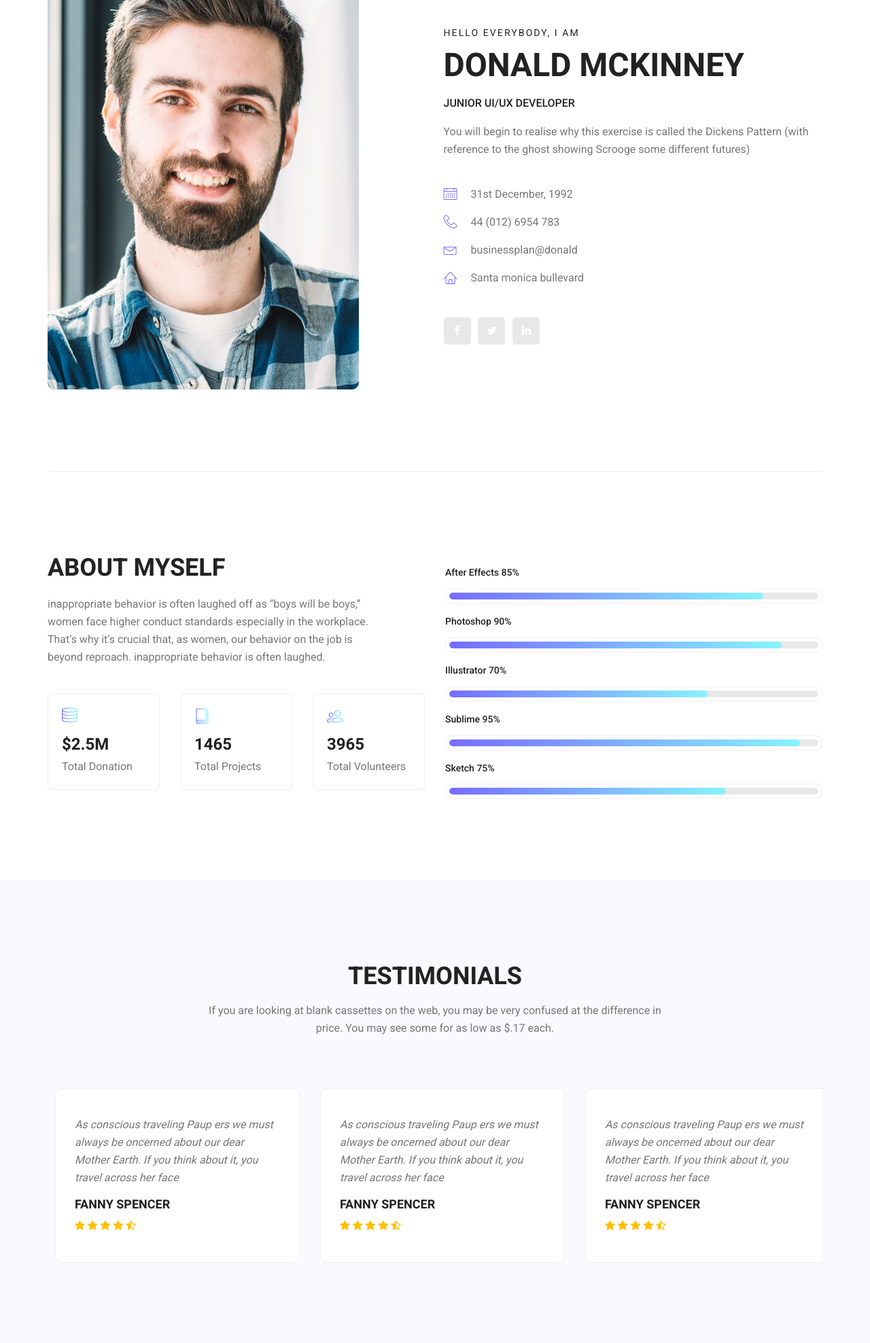
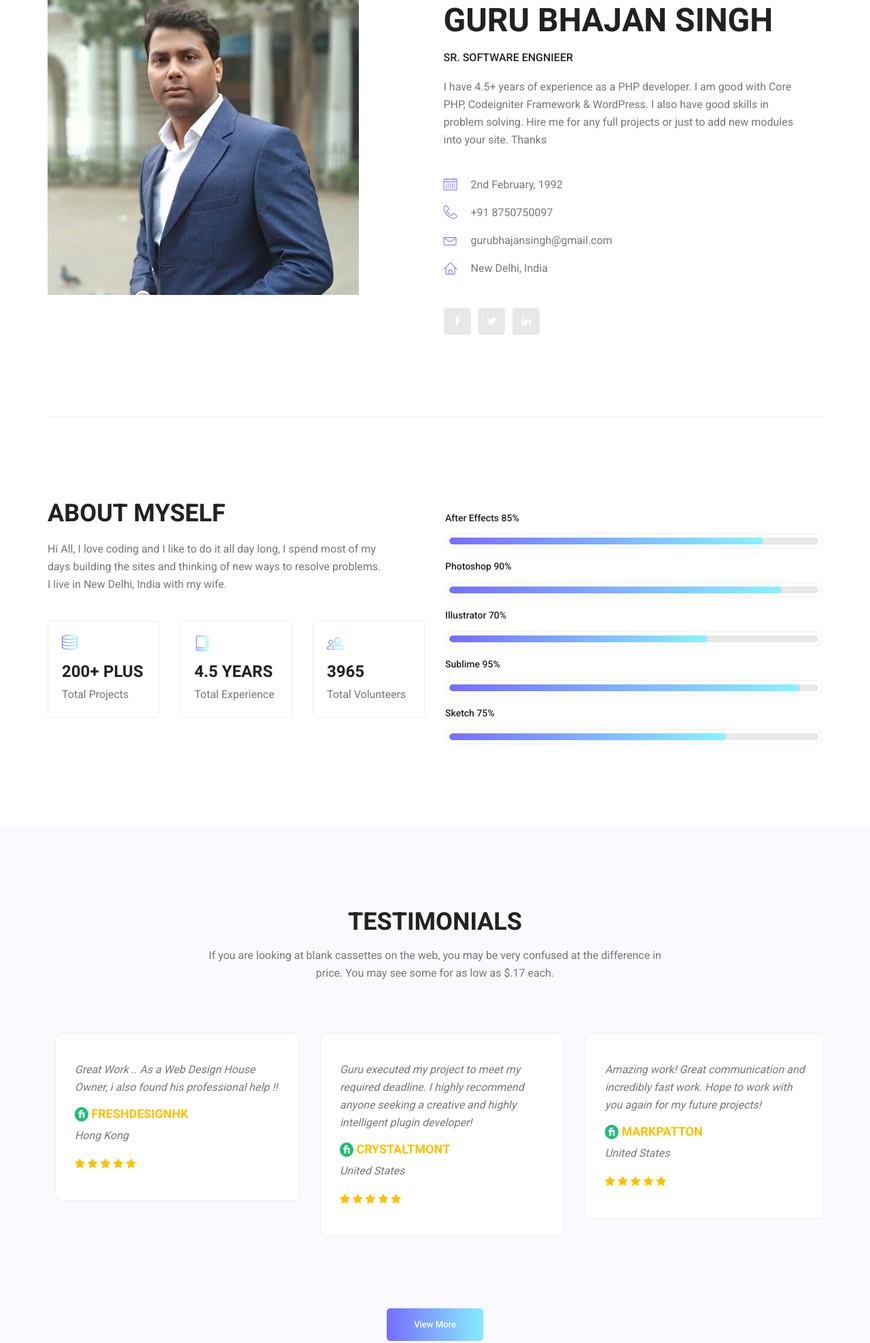
Before and after one commit to gurubhajansingh/gurubhajansingh.github.io, a plain HTML site: page about-us.html in a window 1280 px wide. Shown: the part 626-2602 px from the top of the page at 68% size. Drawn offline with Linux system fonts and the light colour scheme.

Commit message:
Initial Commit

```diff
--- a/about-us.html
+++ b/about-us.html
@@ -89,19 +89,19 @@
            		<div class="profile_inner p_120">
 					<div class="row">
 						<div class="col-lg-5">
-							<img class="img-fluid" src="img/personal-2.jpg" alt="">
+							<img class="img-fluid" src="img/personal.png" alt="">
 						</div>
 						<div class="col-lg-7">
 							<div class="personal_text">
 								<h6>Hello Everybody, i am</h6>
-								<h3>Donald McKinney</h3>
-								<h4>Junior UI/UX Developer</h4>
-								<p>You will begin to realise why this exercise is called the Dickens Pattern (with reference to the ghost showing Scrooge some different futures)</p>
+								<h3>Guru Bhajan Singh</h3>
+								<h4>Sr. Software Engnieer</h4>
+								<p>I have 4.5+ years of experience as a PHP developer. I am good with Core PHP, Codeigniter Framework & WordPress. I also have good skills in problem solving. Hire me for any full projects or just to add new modules into your site. Thanks</p>
 								<ul class="list basic_info">
-									<li><a href="#"><i class="lnr lnr-calendar-full"></i> 31st December, 1992</a></li>
-									<li><a href="#"><i class="lnr lnr-phone-handset"></i> 44 (012) 6954 783</a></li>
-									<li><a href="#"><i class="lnr lnr-envelope"></i> businessplan@donald</a></li>
-									<li><a href="#"><i class="lnr lnr-home"></i> Santa monica bullevard</a></li>
+									<li><a href="#"><i class="lnr lnr-calendar-full"></i> 2nd February, 1992</a></li>
+									<li><a href="#"><i class="lnr lnr-phone-handset"></i> +91 8750750097</a></li>
+									<li><a href="#"><i class="lnr lnr-envelope"></i> gurubhajansingh@gmail.com</a></li>
+									<li><a href="#"><i class="lnr lnr-home"></i> New Delhi, India</a></li>
 								</ul>
 								<ul class="list personal_social">
 									<li><a href="#"><i class="fa fa-facebook"></i></a></li>
@@ -123,20 +123,20 @@
         			<div class="col-lg-6">
         				<div class="welcome_text">
         					<h4>About Myself</h4>
-        					<p>inappropriate behavior is often laughed off as “boys will be boys,” women face higher conduct standards especially in the workplace. That’s why it’s crucial that, as women, our behavior on the job is beyond reproach. inappropriate behavior is often laughed.</p>
+        					<p>Hi All, I love coding and I like to do it all day long, I spend most of my days building the sites and thinking of new ways to resolve problems. I live in New Delhi, India with my wife.</p>
         					<div class="row">
         						<div class="col-md-4">
         							<div class="wel_item">
         								<i class="lnr lnr-database"></i>
-        								<h4>$2.5M</h4>
-        								<p>Total Donation</p>
+        								<h4>200+ plus </h4>
+        								<p>Total Projects</p>
         							</div>
         						</div>
         						<div class="col-md-4">
         							<div class="wel_item">
         								<i class="lnr lnr-book"></i>
-        								<h4>1465</h4>
-        								<p>Total Projects</p>
+        								<h4>4.5 Years</h4>
+        								<p>Total Experience</p>
         							</div>
         						</div>
         						<div class="col-md-4">
@@ -211,38 +211,56 @@
 					<div class="testi_slider owl-carousel">
 						<div class="item">
 							<div class="testi_item">
-								<p>As conscious traveling Paup ers we must always be oncerned about our dear Mother Earth. If you think about it, you travel across her face</p>
-								<h4>Fanny Spencer</h4>
+								<p>Bhajan got this job done & the entire coding process was smooth. We has some minor errors with testing, but he resolved them quickly & communication was constant. This was a good gig.</p>
+								<h4><a class="d-flex" style="max-width:50%" href="https://www.fiverr.com/biggs2007"><img style="max-width:20px" src="img/f-logo-32x32.png" alt="" width="25%">&nbsp;biggs2007</a></h4>
+								<p>United States</p>
 								<a href="#"><i class="fa fa-star"></i></a>
 								<a href="#"><i class="fa fa-star"></i></a>
 								<a href="#"><i class="fa fa-star"></i></a>
 								<a href="#"><i class="fa fa-star"></i></a>
-								<a href="#"><i class="fa fa-star-half-o"></i></a>
+								<a href="#"><i class="fa fa-star"></i></a>
 							</div>
 						</div>
 						<div class="item">
 							<div class="testi_item">
-								<p>As conscious traveling Paup ers we must always be oncerned about our dear Mother Earth. If you think about it, you travel across her face</p>
-								<h4>Fanny Spencer</h4>
+								<p>Great Work .. As a Web Design House Owner, i also found his professional help !!</p>
+								<h4><a class="d-flex" style="max-width:50%" href="https://www.fiverr.com/freshdesignhk"><img style="max-width:20px" src="img/f-logo-32x32.png" alt="" width="25%">&nbsp;freshdesignhk</a></h4>
+								<p>Hong Kong</p>
 								<a href="#"><i class="fa fa-star"></i></a>
 								<a href="#"><i class="fa fa-star"></i></a>
 								<a href="#"><i class="fa fa-star"></i></a>
 								<a href="#"><i class="fa fa-star"></i></a>
-								<a href="#"><i class="fa fa-star-half-o"></i></a>
+								<a href="#"><i class="fa fa-star"></i></a>
 							</div>
 						</div>
 						<div class="item">
 							<div class="testi_item">
-								<p>As conscious traveling Paup ers we must always be oncerned about our dear Mother Earth. If you think about it, you travel across her face</p>
-								<h4>Fanny Spencer</h4>
+								<p>Guru executed my project to meet my required deadline. I highly recommend anyone seeking a creative and highly intelligent plugin developer!</p>
+								<h4><a class="d-flex" style="max-width:50%" href="https://www.fiverr.com/crystaltmont"><img style="max-width:20px" src="img/f-logo-32x32.png" alt="" width="25%">&nbsp;crystaltmont</a></h4>
+								<p>United States</p>
 								<a href="#"><i class="fa fa-star"></i></a>
 								<a href="#"><i class="fa fa-star"></i></a>
 								<a href="#"><i class="fa fa-star"></i></a>
 								<a href="#"><i class="fa fa-star"></i></a>
-								<a href="#"><i class="fa fa-star-half-o"></i></a>
+								<a href="#"><i class="fa fa-star"></i></a>
+							</div>
+						</div>
+						<div class="item">
+							<div class="testi_item">
+								<p>Amazing work! Great communication and incredibly fast work. Hope to work with you again for my future projects!</p>
+								<h4><a class="d-flex" style="max-width:50%" href="https://www.fiverr.com/markpatton"><img style="max-width:20px" src="img/f-logo-32x32.png" alt="">&nbsp;markpatton </a></h4>
+								<p>United States</p>
+								<a href="#"><i class="fa fa-star"></i></a>
+								<a href="#"><i class="fa fa-star"></i></a>
+								<a href="#"><i class="fa fa-star"></i></a>
+								<a href="#"><i class="fa fa-star"></i></a>
+								<a href="#"><i class="fa fa-star"></i></a>
 							</div>
 						</div>
 					</div>
+					<div class="more_btn">
+	        			<a class="main_btn" target="_blank" href="https://www.fiverr.com/gurubhajan">View More</a>
+	        		</div>
         		</div>
         	</div>
         </section>
@@ -289,7 +307,7 @@ Copyright &copy;<script>document.write(new Date().getFullYear());</script> All r
         					<ul class="list">
         						<li><a href="#"><i class="fa fa-facebook"></i></a></li>
         						<li><a href="#"><i class="fa fa-twitter"></i></a></li>
-        						<li><a href="#"><i class="fa fa-dribbble"></i></a></li>
+        						<li><a href="#"><i class="fa fa-stack-overflow"></i></a></li>
         						<li><a href="#"><i class="fa fa-behance"></i></a></li>
         					</ul>
         				</aside>
```
Also changed, not shown: blog.html (+1 -1 lines), contact.html (+1 -1 lines), index.html (+29 -11 lines), portfolio.html (+1 -1 lines), services.html (+1 -1 lines), single-blog.html (+1 -1 lines), img/f-logo-32x32.png (added).
